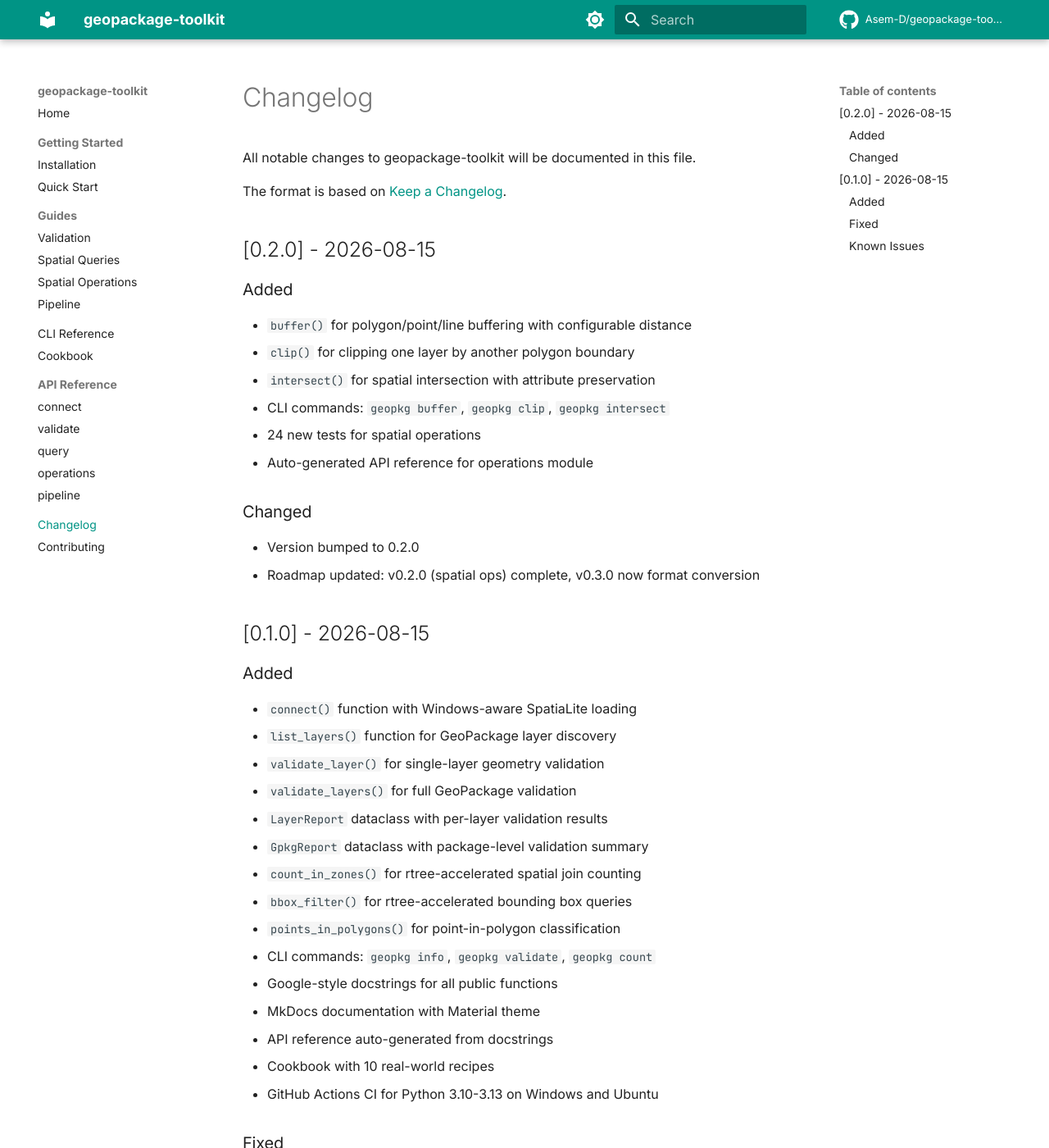
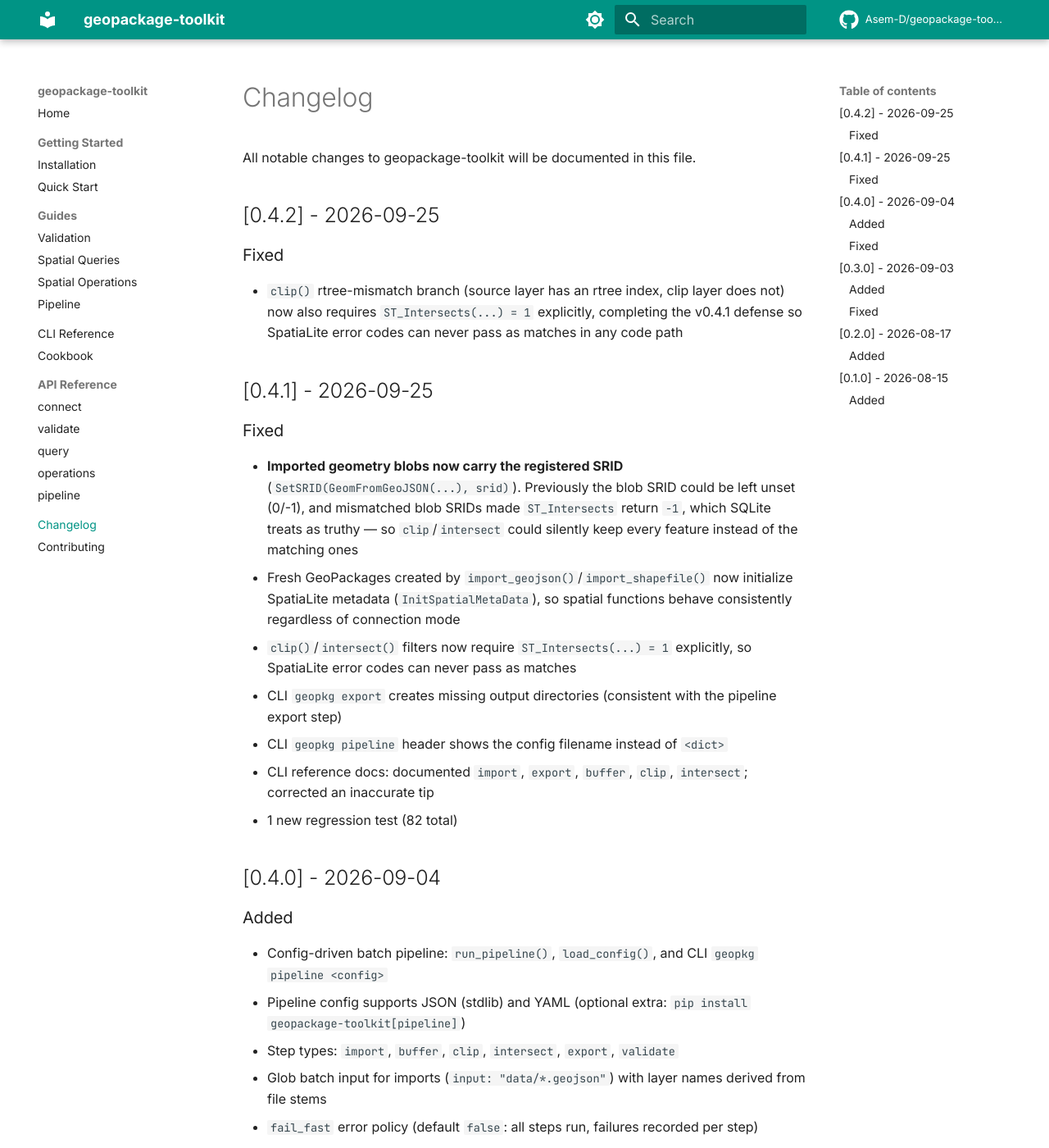
Before and after one commit to Asem-D/geopackage-toolkit, an MkDocs documentation site: the page built from docs/changelog.md, in a window 1280 px wide and 1400 px high. Shown: the whole window at 82% size. Built offline with MkDocs 1.6.1 and Material for MkDocs 9.7.7, drawn with Linux system fonts in a browser that asks for light colours; comment, search, counter and statistics services are not loaded; some of the changed text lies outside the part shown.

Commit message:
fix(clip): require ST_Intersects(...) = 1 in rtree-mismatch branch (v0.4.2)

```diff
--- a/docs/changelog.md
+++ b/docs/changelog.md
@@ -2,50 +2,67 @@
 
 All notable changes to geopackage-toolkit will be documented in this file.
 
-The format is based on [Keep a Changelog](https://keepachangelog.com/en/1.1.0/).
+## [0.4.2] - 2026-09-25
 
-## [0.2.0] - 2026-08-15
+### Fixed
+- `clip()` rtree-mismatch branch (source layer has an rtree index, clip layer does not) now also requires `ST_Intersects(...) = 1` explicitly, completing the v0.4.1 defense so SpatiaLite error codes can never pass as matches in any code path
+
+## [0.4.1] - 2026-09-25
+
+### Fixed
+- **Imported geometry blobs now carry the registered SRID** (`SetSRID(GeomFromGeoJSON(...), srid)`). Previously the blob SRID could be left unset (0/-1), and mismatched blob SRIDs made `ST_Intersects` return `-1`, which SQLite treats as truthy — so `clip`/`intersect` could silently keep every feature instead of the matching ones
+- Fresh GeoPackages created by `import_geojson()`/`import_shapefile()` now initialize SpatiaLite metadata (`InitSpatialMetaData`), so spatial functions behave consistently regardless of connection mode
+- `clip()`/`intersect()` filters now require `ST_Intersects(...) = 1` explicitly, so SpatiaLite error codes can never pass as matches
+- CLI `geopkg export` creates missing output directories (consistent with the pipeline export step)
+- CLI `geopkg pipeline` header shows the config filename instead of `<dict>`
+- CLI reference docs: documented `import`, `export`, `buffer`, `clip`, `intersect`; corrected an inaccurate tip
+- 1 new regression test (82 total)
+
+## [0.4.0] - 2026-09-04
 
 ### Added
+- Config-driven batch pipeline: `run_pipeline()`, `load_config()`, and CLI `geopkg pipeline <config>`
+- Pipeline config supports JSON (stdlib) and YAML (optional extra: `pip install geopackage-toolkit[pipeline]`)
+- Step types: `import`, `buffer`, `clip`, `intersect`, `export`, `validate`
+- Glob batch input for imports (`input: "data/*.geojson"`) with layer names derived from file stems
+- `fail_fast` error policy (default `false`: all steps run, failures recorded per step)
+- JSON run report written per execution (steps, feature counts, errors, timing)
+- CLI exit code `1` when any step fails, `0` on full success (CI-friendly)
+- 22 new tests (81 total)
 
-- `buffer()` for polygon/point/line buffering with configurable distance
-- `clip()` for clipping one layer by another polygon boundary
-- `intersect()` for spatial intersection with attribute preservation
-- CLI commands: `geopkg buffer`, `geopkg clip`, `geopkg intersect`
-- 24 new tests for spatial operations
-- Auto-generated API reference for operations module
+### Fixed
+- README roadmap: v0.3.0 shipped GeoJSON + Shapefile conversion; FlatGeobuf moved to backlog
 
-### Changed
+## [0.3.0] - 2026-09-03
 
-- Version bumped to 0.2.0
-- Roadmap updated: v0.2.0 (spatial ops) complete, v0.3.0 now format conversion
+### Added
+- `export_geojson()` and CLI `geopkg export --format geojson` for GeoJSON export (pure Python, zero new dependencies)
+- `export_shapefile()` and CLI `geopkg export --format shapefile` for Shapefile export (requires optional `pyshp`)
+- `import_geojson()` and CLI `geopkg import` for GeoJSON import (creates the GeoPackage if missing)
+- `import_shapefile()` for Shapefile import
+- Optional dependency extra: `pip install geopackage-toolkit[convert]`
+- Custom WKT-to-GeoJSON parser handling all OGC geometry types (Point, LineString, Polygon, Multi*)
+- 19 new tests (59 total)
+
+### Fixed
+- `connect()` now accepts `enable_gpkg_mode=False` to work around a SpatiaLite 5.1.0 bug where `ST_AsText()` returns NULL after close/reopen when GPKG mode was active
+
+## [0.2.0] - 2026-08-17
+
+### Added
+- `buffer()` function and CLI command for buffering features by a distance
+- `clip()` function and CLI command for clipping features to a polygon boundary
+- `intersect()` function and CLI command for spatial intersection of two layers
+- All spatial operations write results back to the same GeoPackage file
+- 40 tests across Windows + Ubuntu, Python 3.10-3.13
 
 ## [0.1.0] - 2026-08-15
 
 ### Added
-
-- `connect()` function with Windows-aware SpatiaLite loading
-- `list_layers()` function for GeoPackage layer discovery
-- `validate_layer()` for single-layer geometry validation
-- `validate_layers()` for full GeoPackage validation
-- `LayerReport` dataclass with per-layer validation results
-- `GpkgReport` dataclass with package-level validation summary
-- `count_in_zones()` for rtree-accelerated spatial join counting
+- `validate_layers()` and `validate_layer()` for geometry health checks (null, empty, invalid, SRID, bbox)
+- `count_in_zones()` for rtree-accelerated feature counting per zone
 - `bbox_filter()` for rtree-accelerated bounding box queries
 - `points_in_polygons()` for point-in-polygon classification
-- CLI commands: `geopkg info`, `geopkg validate`, `geopkg count`
-- Google-style docstrings for all public functions
+- `connect()` helper for SpatiaLite-aware GeoPackage connections
+- CLI commands: `validate`, `count`, `info`
 - MkDocs documentation with Material theme
-- API reference auto-generated from docstrings
-- Cookbook with 10 real-world recipes
-- GitHub Actions CI for Python 3.10-3.13 on Windows and Ubuntu
-
-### Fixed
-
-- `Envelope().bounds` returns `(0,0,0,0)` on GeoPackage blobs through SpatiaLite (use SQL `ST_MinX/ST_MaxX` instead)
-- `gpkg_geometry_columns` uses column name `srs_id`, not `srid`
-
-### Known Issues
-
-- `count_in_zones` first run is slower (builds rtree index)
-- Some GEOS warnings for degenerate geometry components in contour data
--- a/pyproject.toml
+++ b/pyproject.toml
@@ -4,7 +4,7 @@ build-backend = "hatchling.build"
 
 [project]
 name = "geopackage-toolkit"
-version = "0.4.1"
+version = "0.4.2"
 description = "Python toolkit for GeoPackage: validate, query, convert, and publish spatial data without PostGIS or ArcGIS."
 readme = "README.md"
 license = "MIT"
```
Also changed, not shown: CHANGELOG.md (+5 -0 lines), 1 other file.
